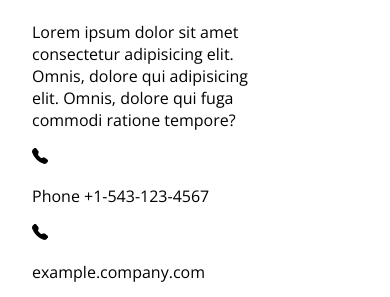
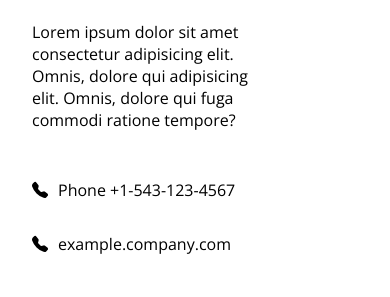
Before and after one commit to chrisgibbo/Huddle-landingpage, a plain HTML site: page index.html in a window 390 px wide. Shown: the part 5049-5346 px from the top of the page. Drawn offline with nearby package versions, Linux system fonts and the light colour scheme.

Commit message:
Phone icon, added flex and gap

```diff
--- a/style.css
+++ b/style.css
@@ -206,6 +206,7 @@ margin-bottom: 5em;
 
 .footer-text {
     padding-right: 5em;
+    margin-bottom: 2em;
 }
 
 .social-icons{
@@ -226,3 +227,8 @@ margin-bottom: 5em;
     margin: -5px;
     box-shadow: hsla(309, 95%, 38%, 0.584) 0px 7px 29px 0px;
 }
+
+.phone-icon {
+    display: flex;
+    gap: 10px;
+}
```
